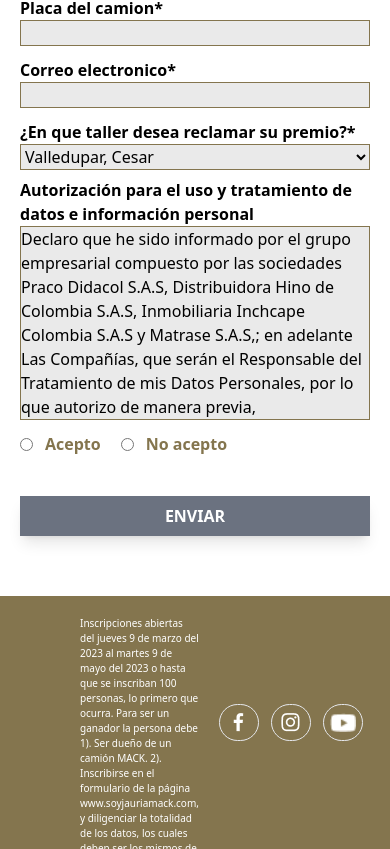
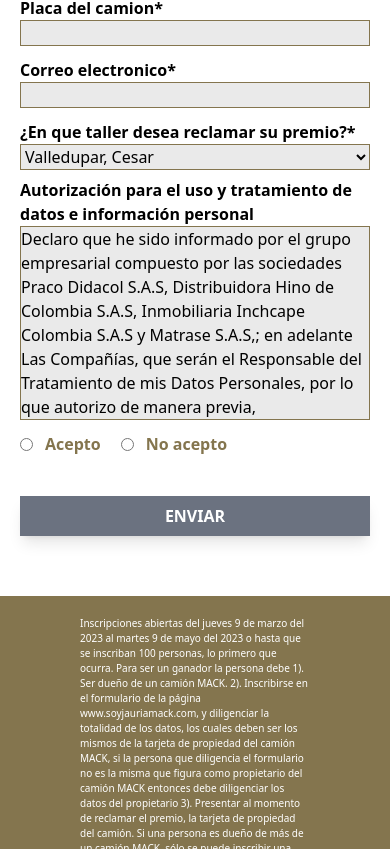
Before and after one commit to cristians-12/proyectoVue, a Vue app: page / in a window 390 px wide. Shown: the part 1942-2791 px from the top of the page. Built offline with nearby package versions, Linux system fonts and the light colour scheme.

Commit message:
Actualizar Footer.vue

```diff
--- a/src/components/Footer.vue
+++ b/src/components/Footer.vue
@@ -5,7 +5,7 @@
 </script>
 
 <template>
-  <footer class="bg-[#84754E] h-[30vh] md:overflow-auto overflow-scroll relative z-10 px-20 py-5 flex gap-5">
+  <footer class="bg-[#84754E] h-[30vh] md:overflow-auto overflow-scroll relative z-10 px-20 py-5 sm:flex gap-5">
     <p class="text-white text-[10px] text-wrap">
       Inscripciones abiertas del jueves 9 de marzo del 2023 al martes 9 de mayo
       del 2023 o hasta que se inscriban 100 personas, lo primero que ocurra.
```
